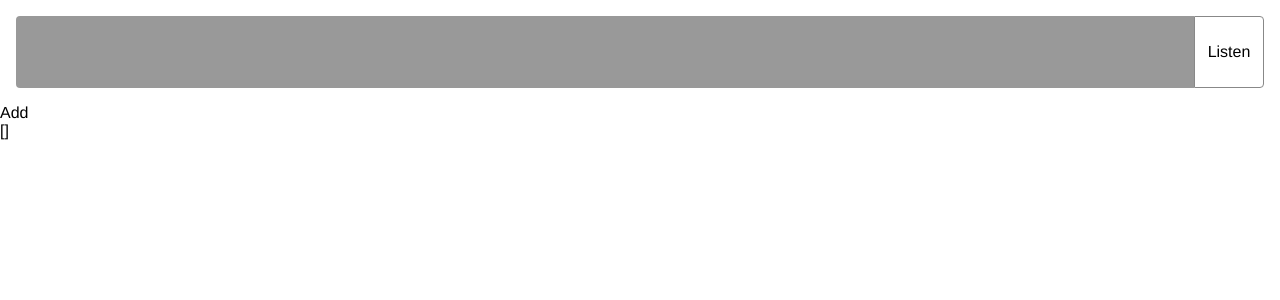
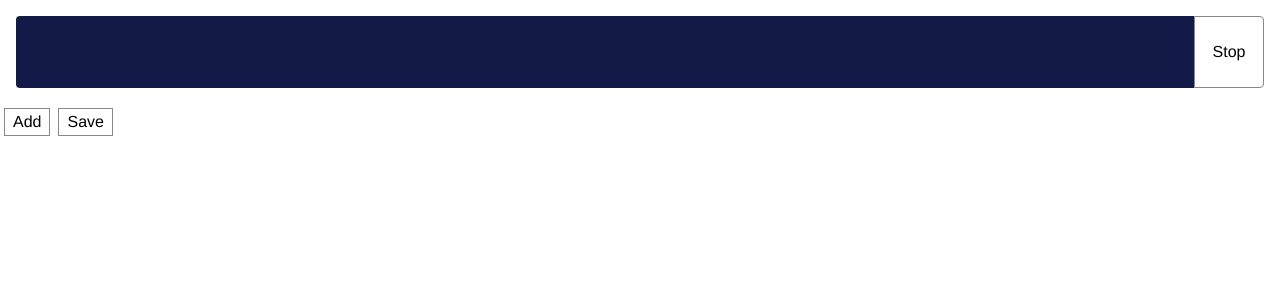
Before and after one commit to philrmass/sight-words, a React app: page / in a window 1280 px wide. Shown: the top 300 px of the page. Built offline with nearby package versions, Linux system fonts and the light colour scheme; the HTML template or start-up script is replaced by a standard one.

Commit message:
add data saving

```diff
--- a/src/components/App.js
+++ b/src/components/App.js
@@ -2,32 +2,63 @@ import React from 'react';
 import { connect } from 'react-redux';
 import PropTypes from 'prop-types';
 
-import { addWords } from '../redux/words/actions';
+import styles from '../styles/App.module.css';
+import { saveData } from '../utilities/file';
+import { setAdding } from '../redux/words/actions';
 import Input from './Input';
 
-function App({ words, addWords }) {
+function App({
+  words,
+  adding,
+  setAdding,
+}) {
+  function buildWords() {
+    return words.map((item) => (
+      <div
+        key={`${item.level}-${item.word}`}
+        className={styles.word}>
+        {item.word}
+      </div>
+    ));
+  }
+
   return (
-    <div>
+    <main className={styles.main}>
       <Input />
-      <button onClick={() => addWords([])}>Add</button>
-      <div>
-        {JSON.stringify(words)}
+      <div className={styles.buttons}>
+        <button
+          className={styles.button}
+          onClick={() => setAdding(!adding)}
+        >
+          Add
+        </button>
+        <button
+          className={styles.button}
+          onClick={() => saveData('words.json', words)}
+        >
+          Save
+        </button>
       </div>
-    </div>
+      <div className={styles.words}>
+        {buildWords()}
+      </div>
+    </main>
   );
 }
 
 App.propTypes = {
   words: PropTypes.arrayOf(PropTypes.object).isRequired,
-  addWords: PropTypes.func.isRequired,
+  adding: PropTypes.bool.isRequired,
+  setAdding: PropTypes.func.isRequired,
 };
 
 const mapState = (state) => ({
   words: state.words.all,
+  adding: state.words.adding,
 });
 
 const mapDispatch = {
-  addWords,
+  setAdding,
 };
 
 export default connect(mapState, mapDispatch)(App);
--- a/src/components/Input.js
+++ b/src/components/Input.js
@@ -1,19 +1,31 @@
-import React from 'react';
+import React, { useEffect } from 'react';
 import { connect } from 'react-redux';
 import PropTypes from 'prop-types';
 
 import styles from '../styles/Input.module.css';
 import { getStyles } from '../utilities/styles';
 import { startListening, stopListening } from '../redux/listen/actions';
+import { addWords } from '../redux/words/actions';
 
 function Input({
   listening,
   heard,
+  adding,
   startListening,
   stopListening,
+  addWords,
 }) {
+  //??? remove
+  useEffect(() => {
+    startListening();
+  }, []);
+
   function pickWord(word) {
-    console.log(`[${word}]`);
+    if (adding) {
+      console.log(`[${word}]`);
+      addWords([word]);
+    }
+    console.log('NO-ADD');
   }
 
   function buildButton() {
@@ -67,6 +79,7 @@ function Input({
   const inputStyles = getStyles({
     [styles.input]: true,
     [styles.listening]: listening,
+    [styles.adding]: adding,
   });
 
   return (
@@ -82,18 +95,22 @@ function Input({
 Input.propTypes = {
   listening: PropTypes.bool.isRequired,
   heard: PropTypes.string.isRequired,
+  adding: PropTypes.bool.isRequired,
   startListening: PropTypes.func.isRequired,
   stopListening: PropTypes.func.isRequired,
+  addWords: PropTypes.func.isRequired,
 };
 
 const mapState = (state) => ({
   listening: state.listen.listening,
   heard: state.listen.heard,
+  adding: state.words.adding,
 });
 
 const mapDispatch = {
   startListening,
   stopListening,
+  addWords,
 };
 
 export default connect(mapState, mapDispatch)(Input);
--- /dev/null
+++ b/src/data/words.json
@@ -0,0 +1 @@
+[{"word":"the","level":1}]
--- a/src/redux/words/actions.js
+++ b/src/redux/words/actions.js
@@ -1,4 +1,12 @@
+export const SET_ADDING = 'SET_ADDING';
 export const ADD_WORDS = 'ADD_WORDS';
+
+export function setAdding(adding) {
+  return {
+    type: SET_ADDING,
+    adding,
+  };
+}
 
 export function addWords(words) {
   return {
--- a/src/redux/words/reducer.js
+++ b/src/redux/words/reducer.js
@@ -1,19 +1,49 @@
 import {
+  SET_ADDING,
   ADD_WORDS,
 } from './actions';
 
+function validateWords(stored) {
+  if (!stored) {
+    return [];
+  }
+
+  try {
+    return JSON.parse(stored);
+  } catch (error) {
+    return [];
+  }
+}
+
 const defaultState = {
-  all: [],
+  adding: false,
+  all: validateWords(localStorage.signWordsAll),
 };
 
 export default function wordsReducer(state = defaultState, action) {
   switch (action.type) {
-    case ADD_WORDS:
-      console.log('ADD', action.words);
+    case SET_ADDING:
+      console.log('SET_ADDING', action.adding);
       return {
         ...state,
-        all: [...state.all, ...action.words],
+        adding: action.adding,
       };
+    case ADD_WORDS: {
+      const items = action.words.map((word) => ({
+        word,
+        level: 1,
+      }));
+      //const fil = state.all.filter((item) => !item.word);
+      //const all = [...fil, ...items];
+      const all = [...state.all, ...items];
+      localStorage.signWordsAll = JSON.stringify(all);
+      console.log('ADD', action.words);
+      //??? json stringify and store
+      return {
+        ...state,
+        all,
+      };
+    }
     default:
       return state;
   }
--- /dev/null
+++ b/src/styles/App.module.css
@@ -0,0 +1,21 @@
+.main {
+}
+
+.buttons {
+}
+
+.button {
+  margin: var(--size-0);
+  padding: var(--size-0) var(--size-1);
+  border: 1px solid var(--border);
+}
+
+.words {
+  font-size: 2rem;
+  display: flex;
+  flex-wrap: wrap;
+}
+
+.word {
+  padding: var(--size-0) var(--size-2);
+}
--- a/src/styles/Input.module.css
+++ b/src/styles/Input.module.css
@@ -16,6 +16,11 @@
 
 .listening {
   background: var(--bg-accent);
+  color: var(--color-accent);
+}
+
+.adding {
+  background: var(--bg-active);
   color: var(--color-accent);
 }
 
--- a/src/styles/index.css
+++ b/src/styles/index.css
@@ -8,6 +8,7 @@
   --border-radius: 4px;
   --bg-disabled: #999;
   --bg-accent: #141a48;
+  --bg-active: #681a14;
   --bg-hover: #eee;
   --color-disabled: #555;
   --color-accent: #f0f0f0;
--- /dev/null
+++ b/src/utilities/file.js
@@ -0,0 +1,11 @@
+export function saveData(filePath, data) {
+  const blob = new Blob([JSON.stringify(data)], { type: 'application/json' });
+  const url = URL.createObjectURL(blob);
+  const link = document.createElement('a');
+  link.href = url;
+  link.download = filePath;
+  link.click();
+  setTimeout(function() {
+    URL.revokeObjectURL(url);
+  }, 0);
+}
```
Also changed, not shown: src/utilities/storage.js (added, +22 -0 lines).
